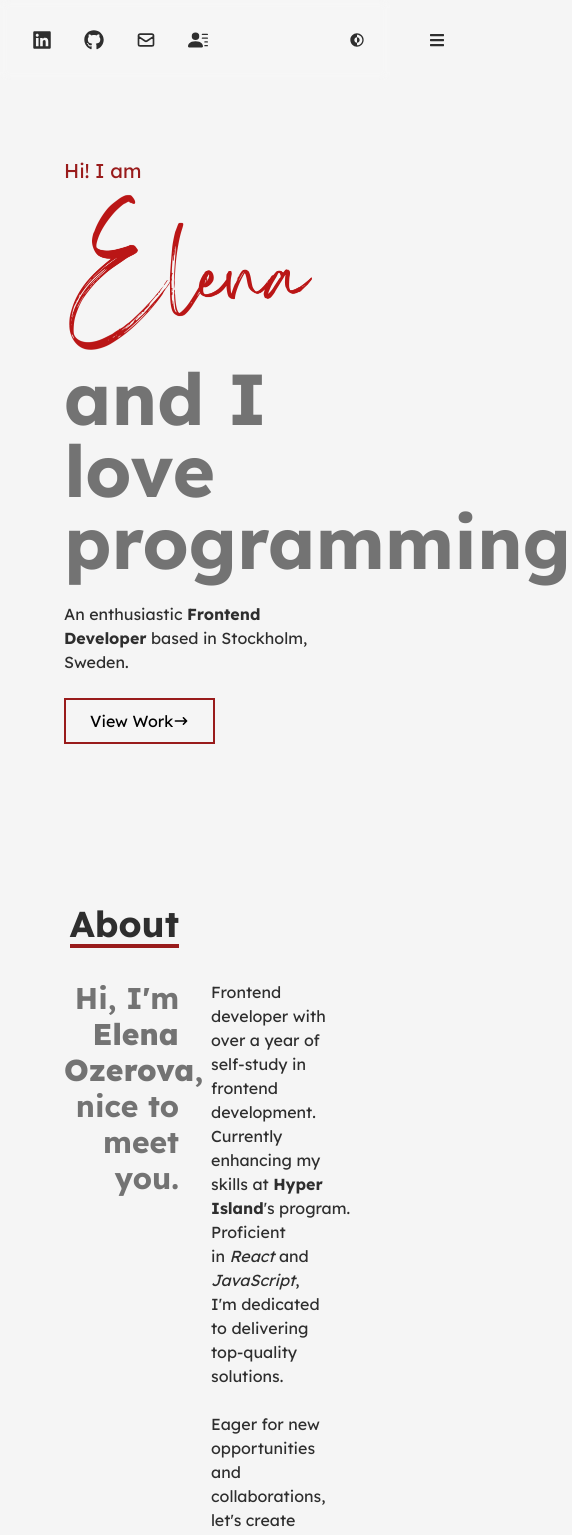
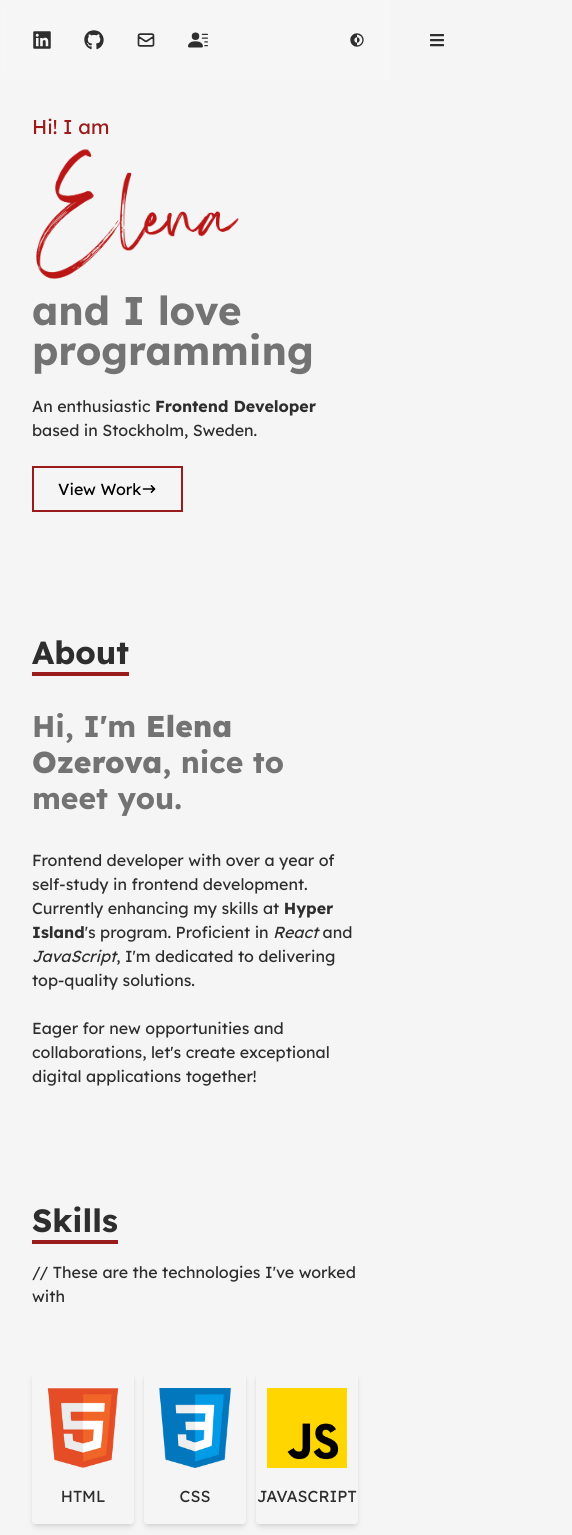
Before and after one commit to elen-oz/portfolio-app, a React (Vite) app: page / in a window 390 px wide. Shown: the top 1535 px of the page, 572 px wide, since content can reach past the window. Built offline with nearby package versions, Linux system fonts and the light colour scheme.

Commit message:
feat: finish mobile version

```diff
--- a/src/components/About.module.css
+++ b/src/components/About.module.css
@@ -8,8 +8,14 @@
 }
 
 .titleContainer {
-  text-align: end;
   padding-bottom: 2rem;
+}
+
+@media (min-width: 768px) {
+  .titleContainer {
+    text-align: end;
+    padding-bottom: 2rem;
+  }
 }
 
 .heading {
@@ -22,17 +28,28 @@
 .content {
   width: 100%;
   display: grid;
-  grid-template-columns: repeat(2, minmax(0, 1fr));
+  grid-template-columns: repeat(1, minmax(0, 1fr));
   gap: 2rem;
 }
 
+@media (min-width: 768px) {
+  .content {
+    grid-template-columns: repeat(2, minmax(0, 1fr));
+  }
+}
+
 .intro {
-  text-align: end;
   font-size: 1.875rem;
   line-height: 2.25rem;
   font-weight: 700;
 }
 
+@media (min-width: 768px) {
+  .intro {
+    text-align: end;
+  }
+}
+
 .text {
   color: var(--main);
 }
--- a/src/components/Contact.module.css
+++ b/src/components/Contact.module.css
@@ -1,12 +1,16 @@
 @import '../styles/Main.module.css';
 
 .form {
-  /* margin: 0 auto; */
   margin: 0.5rem 0;
   padding: 0.5rem;
-  width: 500px;
+  width: 20rem;
   display: flex;
   flex-direction: column;
+}
+@media (min-width: 768px) {
+  .form {
+    width: 31rem;
+  }
 }
 .formContainer {
   margin: 0 auto;
--- a/src/components/Home.jsx
+++ b/src/components/Home.jsx
@@ -17,7 +17,7 @@ const Home = () => {
             <img
               src={MyName}
               alt='Elena Ozerova Frontend Developer'
-              style={{ width: '250px' }}
+              className={styles.image}
             />
           </h1>
 
--- a/src/components/Home.module.css
+++ b/src/components/Home.module.css
@@ -4,18 +4,42 @@
   color: var(--accent);
   font-size: 1.25rem;
 }
+.image {
+  width: 13rem;
+}
+
+@media (min-width: 768px) {
+  .image {
+    width: 15.6rem;
+  }
+}
 
 .homeSubtitle {
   color: var(--main);
-  font-size: 4.5rem;
+  font-size: 2.5rem;
   font-weight: 700;
   line-height: 1;
   padding: 0.5rem 0;
 }
 
+@media (min-width: 768px) {
+  .homeSubtitle {
+    font-size: 4.5rem;
+  }
+}
+
 .description {
   padding: 1rem 0;
   max-width: 700px;
+  font-size: 1rem;
+}
+
+@media (min-width: 768px) {
+  .description {
+    padding: 1rem 0;
+    max-width: 700px;
+    font-size: 1rem;
+  }
 }
 
 .btnContainer {
--- a/src/components/ProjectList.module.css
+++ b/src/components/ProjectList.module.css
@@ -44,13 +44,22 @@
 .hoverItem {
   width: 100%;
   height: 100%;
-  opacity: 0;
+  opacity: 1;
   transition: 0.3s;
-}
-.hoverItem:hover {
-  opacity: 1;
   background-color: rgba(0, 0, 0, 0.6);
   backdrop-filter: blur(1px);
+}
+
+@media (min-width: 768px) {
+  .hoverItem {
+    opacity: 0;
+    transition: 0.3s;
+  }
+  .hoverItem:hover {
+    opacity: 1;
+    background-color: rgba(0, 0, 0, 0.6);
+    backdrop-filter: blur(1px);
+  }
 }
 
 .itemContent {
--- a/src/components/Skills.module.css
+++ b/src/components/Skills.module.css
@@ -3,10 +3,21 @@
 .grid {
   width: 100%;
   display: grid;
-  grid-template-columns: repeat(5, 1fr);
-  gap: 1rem;
+  grid-template-columns: repeat(3, 1fr);
+  gap: 0.6rem;
   text-align: center;
   padding: 2rem 0;
+}
+
+@media (min-width: 768px) {
+  .grid {
+    width: 100%;
+    display: grid;
+    grid-template-columns: repeat(5, 1fr);
+    gap: 1rem;
+    text-align: center;
+    padding: 2rem 0;
+  }
 }
 
 .item {
--- a/src/styles/main.module.css
+++ b/src/styles/main.module.css
@@ -8,24 +8,13 @@
   --accent: #991b1b;
   --accent-dark: #7f1d1d;
   --main: #737373;
-  --gray: #2e2e2e;
   --main-dark: #525252;
   --main-light: #f5f5f5;
+  --gray: #2e2e2e;
 
   --shadow-md: 0 4px 6px -1px rgb(0 0 0 / 0.1), 0 2px 4px -2px rgb(0 0 0 / 0.1);
   --shadow-l: 0px 12px 30px -10px rgba(0, 0, 0, 0.8);
-
-  --border: 2px solid;
-
-  --shadow-accent: 0px 12px 30px -10px rgba(153, 27, 27, 0.9);
-
-  --dark-text: #262626;
-  --dark-gray: #525252;
-  --neutral-gray: #737373;
-  --light-gray: #fafafa;
 }
-
-/* ----- GLOBAL ----- */
 
 html,
 body {
@@ -48,35 +37,64 @@ a {
 
 .section {
   width: 100%;
-  height: 100vh;
+  min-height: fit-content;
+  margin-bottom: 7rem;
+}
+
+@media (min-width: 768px) {
+  .section {
+    height: 100vh;
+    margin-bottom: 0;
+  }
 }
 
 .first {
-  /* position: relative;
-  top: 5rem; */
-  padding-top: 4rem;
+  padding-top: 7rem;
+}
+@media (min-width: 768px) {
+  .first {
+    padding-top: 4rem;
+  }
 }
 
 .last {
-  height: calc(100vh - 8rem);
+  height: inherit;
+  margin-bottom: 0;
+}
+@media (min-width: 768px) {
+  .last {
+    height: calc(100vh - 8rem);
+  }
 }
 
 .container {
   max-width: 900px;
   height: 100%;
   margin: 0 auto;
-  padding: 0 4rem;
+  padding: 0 2rem;
   display: flex;
   flex-direction: column;
   justify-content: center;
 }
 
+@media (min-width: 768px) {
+  .container {
+    padding: 0 4rem;
+  }
+}
+
 .title {
-  font-size: 2.25rem;
+  font-size: 2rem;
   line-height: 2.5rem;
   font-weight: 700;
   border-bottom: 4px solid var(--accent);
   display: inline-block;
+}
+
+@media (min-width: 768px) {
+  .title {
+    font-size: 2.25rem;
+  }
 }
 
 .subtitle {
@@ -87,7 +105,7 @@ a {
   padding: 0.75rem 1.5rem;
   display: flex;
   align-items: center;
-  border: var(--border) var(--accent);
+  border: 2px solid var(--accent);
   background-color: transparent;
   transition: 0.2s;
 }
```
